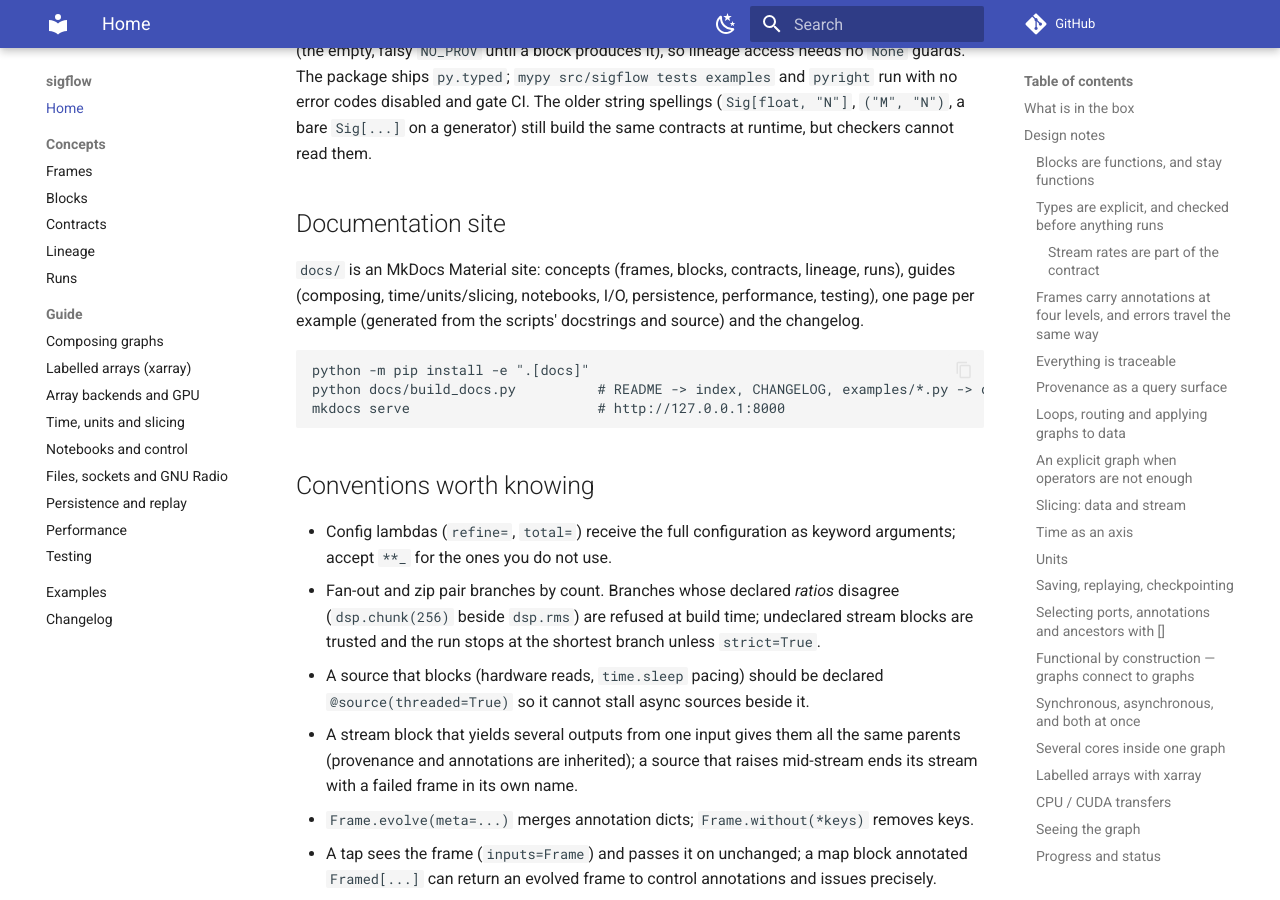
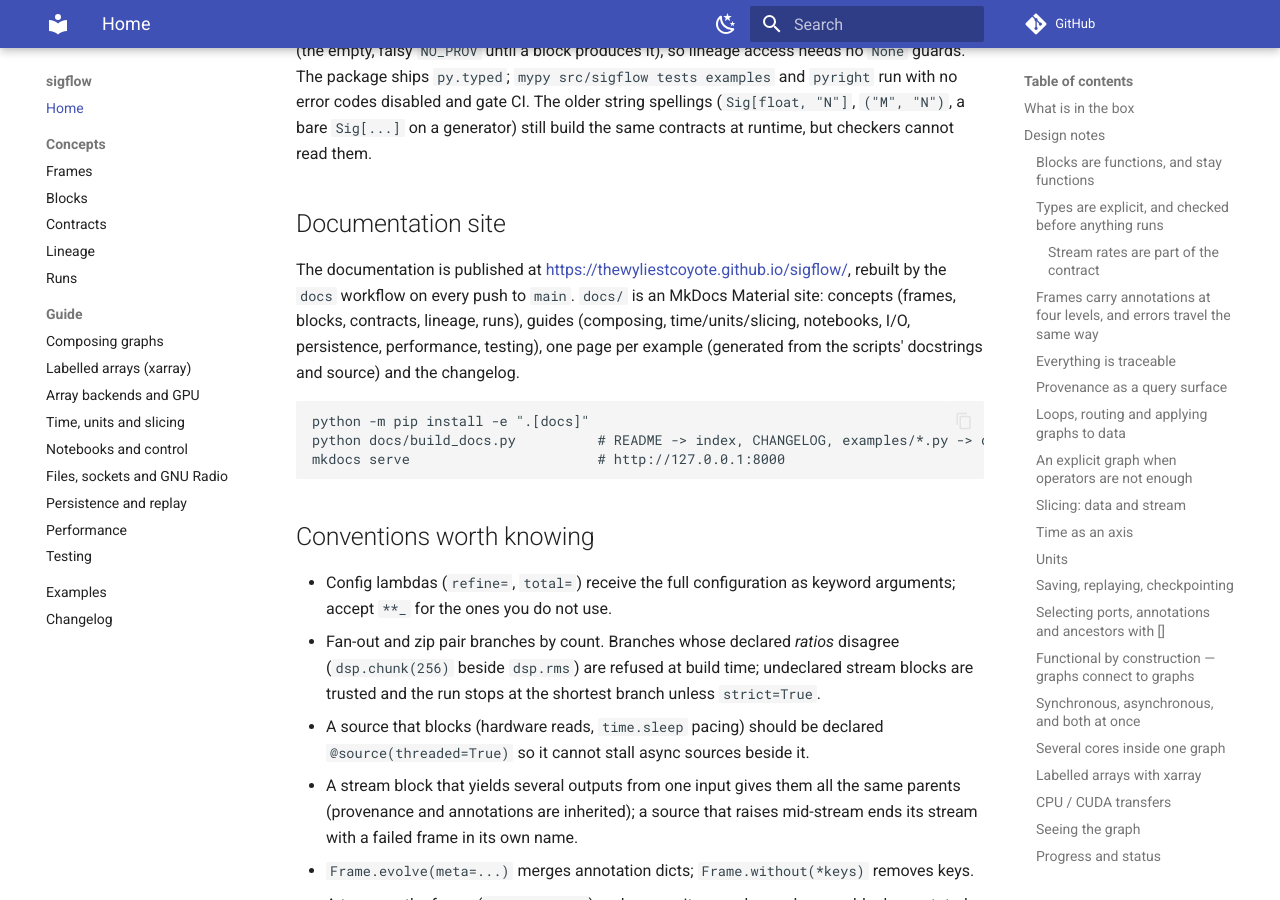
Before and after one commit to TheWylieStCoyote/sigflow, an MkDocs documentation site: the page built from docs/index.md, in a window 1280 px wide and 900 px high, scrolled down 14950 px. Built offline with MkDocs 1.6.1 and Material for MkDocs 9.7.7, drawn with Linux system fonts in a browser that asks for light colours; comment, search, counter and statistics services are not loaded.

Commit message:
Add docs to CI action and docs https://thewyliestcoyote.github.io/sigflow/

````diff
--- a/docs/index.md
+++ b/docs/index.md
@@ -680,10 +680,12 @@ them.
 
 ## Documentation site
 
-`docs/` is an MkDocs Material site: concepts (frames, blocks, contracts,
-lineage, runs), guides (composing, time/units/slicing, notebooks, I/O,
-persistence, performance, testing), one page per example (generated from the
-scripts' docstrings and source) and the changelog.
+The documentation is published at
+<https://thewyliestcoyote.github.io/sigflow/>, rebuilt by the `docs` workflow
+on every push to `main`. `docs/` is an MkDocs Material site: concepts (frames,
+blocks, contracts, lineage, runs), guides (composing, time/units/slicing,
+notebooks, I/O, persistence, performance, testing), one page per example
+(generated from the scripts' docstrings and source) and the changelog.
 
 ```
 python -m pip install -e ".[docs]"
--- a/mkdocs.yml
+++ b/mkdocs.yml
@@ -1,6 +1,7 @@
 site_name: sigflow
 site_description: Typed, functional, generator-based signal-processing graphs for Python
-repo_url: https://github.com/example/sigflow
+site_url: https://thewyliestcoyote.github.io/sigflow/
+repo_url: https://github.com/TheWylieStCoyote/sigflow
 theme:
   name: material
   features:
````
Also changed, not shown: README.md (+6 -4 lines), 1 other file.
